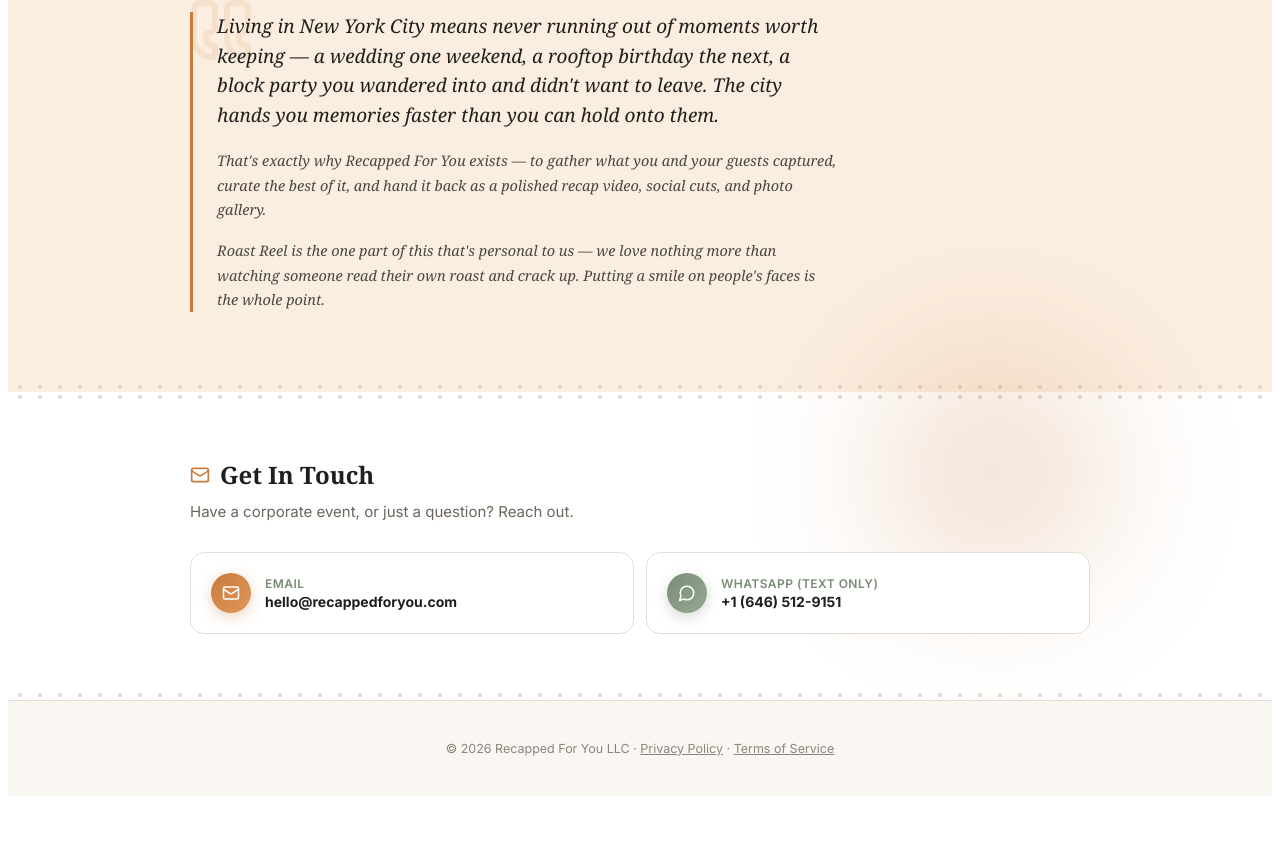
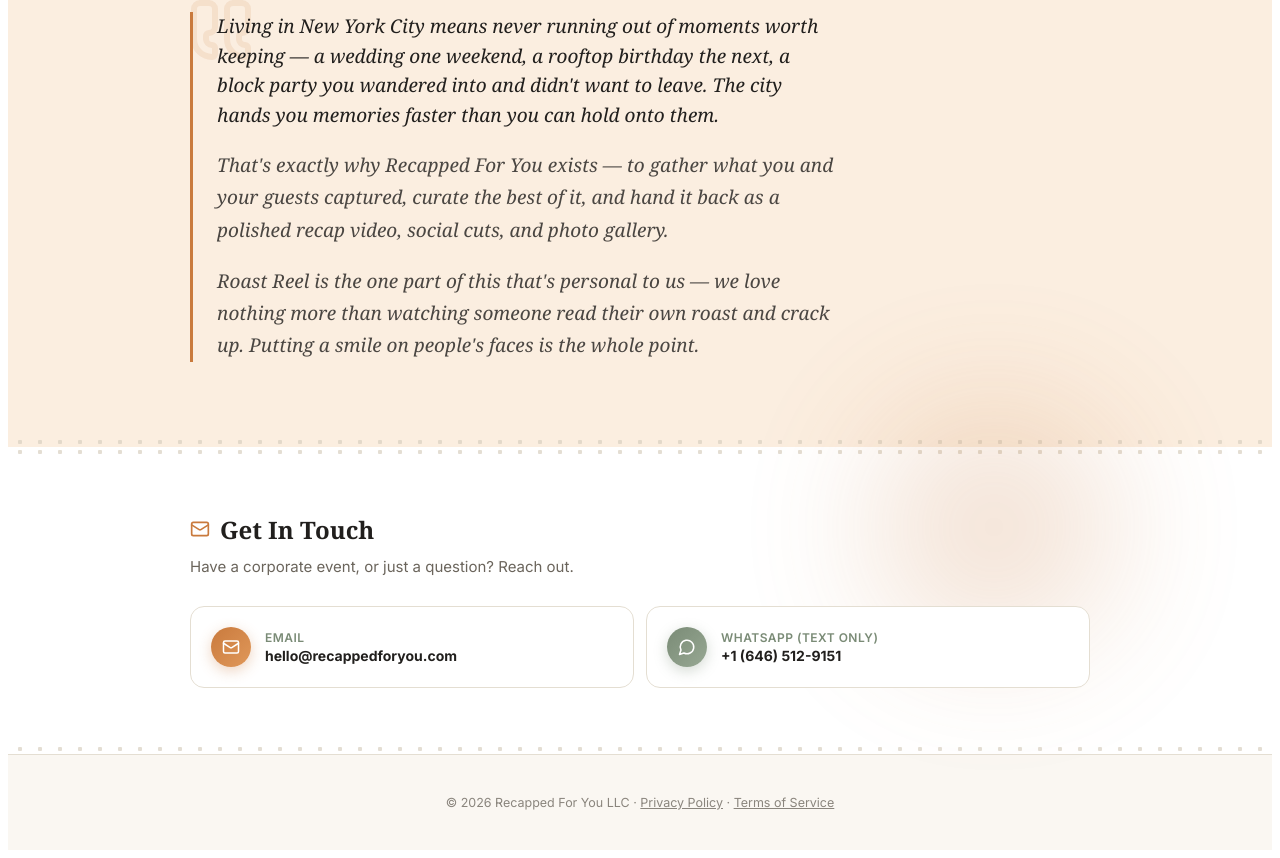
Before and after one commit to yeniluciano83-sudo/recapped4u, a Next.js app: page / in a window 1280 px wide. Shown: the part 4542-5400 px from the top of the page. Before the commit the page ends 5346 px from the top, so only its background shows below. Built offline with nearby package versions, Linux system fonts and the light colour scheme; no server answers.

Commit message:
Match About section paragraph font size to the opening quote

```diff
--- a/app/page.jsx
+++ b/app/page.jsx
@@ -596,10 +596,10 @@
           <p style={{ fontFamily: "Georgia, serif", fontStyle: "italic", fontSize: 19, color: "#211F1D", lineHeight: 1.55, marginBottom: 18, position: "relative" }}>
             Living in New York City means never running out of moments worth keeping — a wedding one weekend, a rooftop birthday the next, a block party you wandered into and didn't want to leave. The city hands you memories faster than you can hold onto them.
           </p>
-          <p style={{ fontFamily: "Georgia, serif", fontStyle: "italic", fontSize: 14.5, color: "#4a4642", lineHeight: 1.7, marginBottom: 16 }}>
+          <p style={{ fontFamily: "Georgia, serif", fontStyle: "italic", fontSize: 19, color: "#4a4642", lineHeight: 1.7, marginBottom: 16 }}>
             That's exactly why Recapped For You exists — to gather what you and your guests captured, curate the best of it, and hand it back as a polished recap video, social cuts, and photo gallery.
           </p>
-          <p style={{ fontFamily: "Georgia, serif", fontStyle: "italic", fontSize: 14.5, color: "#4a4642", lineHeight: 1.7 }}>
+          <p style={{ fontFamily: "Georgia, serif", fontStyle: "italic", fontSize: 19, color: "#4a4642", lineHeight: 1.7 }}>
             Roast Reel is the one part of this that's personal to us — we love nothing more than watching someone read their own roast and crack up. Putting a smile on people's faces is the whole point.
           </p>
         </div>
```
